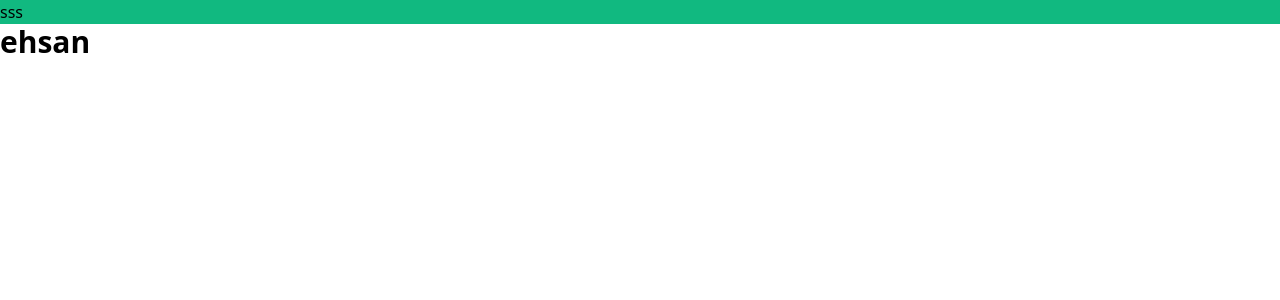
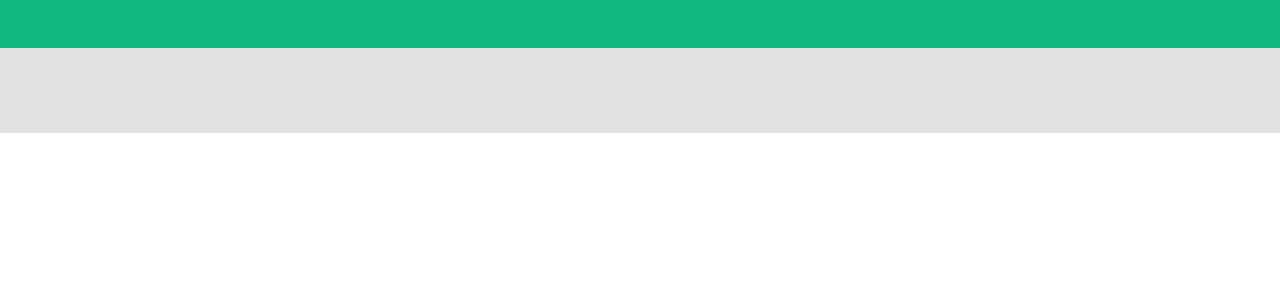
Before and after one commit to tontube/tontube.github.io, a Vue app: page / in a window 1280 px wide. Shown: the top 300 px of the page. Built offline with nearby package versions, Linux system fonts and the light colour scheme.

Commit message:
search bar added

```diff
--- a/src/components/Header.vue
+++ b/src/components/Header.vue
@@ -1,12 +1,3 @@
 <template>
-  <div class="bg-green-750">sss</div>
+  <div class="bg-green-750 h-12"></div>
 </template>
-
-<script setup lang="ts">
-
-</script>
-
-<style scoped>
-.header {
-}
-</style>
--- /dev/null
+++ b/src/components/SearchBar.vue
@@ -0,0 +1,17 @@
+<template>
+  <div class="search-box bg-gray-550 w-full">
+  </div>
+</template>
+
+<script>
+export default {
+  name: "SearchBar"
+}
+</script>
+
+<style scoped>
+.search-box {
+  min-height: 1px;
+  height: 85px;
+}
+</style>
--- a/src/views/HomeView.vue
+++ b/src/views/HomeView.vue
@@ -1,10 +1,13 @@
 <script setup lang="ts">
 import Header from '@/components/Header.vue'
+import SearchBar from '@/components/SearchBar.vue'
 </script>
 
 <template>
   <main>
     <Header></Header>
-    <span class="font-bold text-3xl">ehsan</span>
+    <section class="container w-full">
+        <SearchBar></SearchBar>
+    </section>
   </main>
 </template>
--- a/tailwind.config.js
+++ b/tailwind.config.js
@@ -11,6 +11,9 @@ module.exports = {
         green: {
           750: '#11B980',
         },
+        gray: {
+          550: '#E2E2E2'
+        }
       }
     },
   },
```
